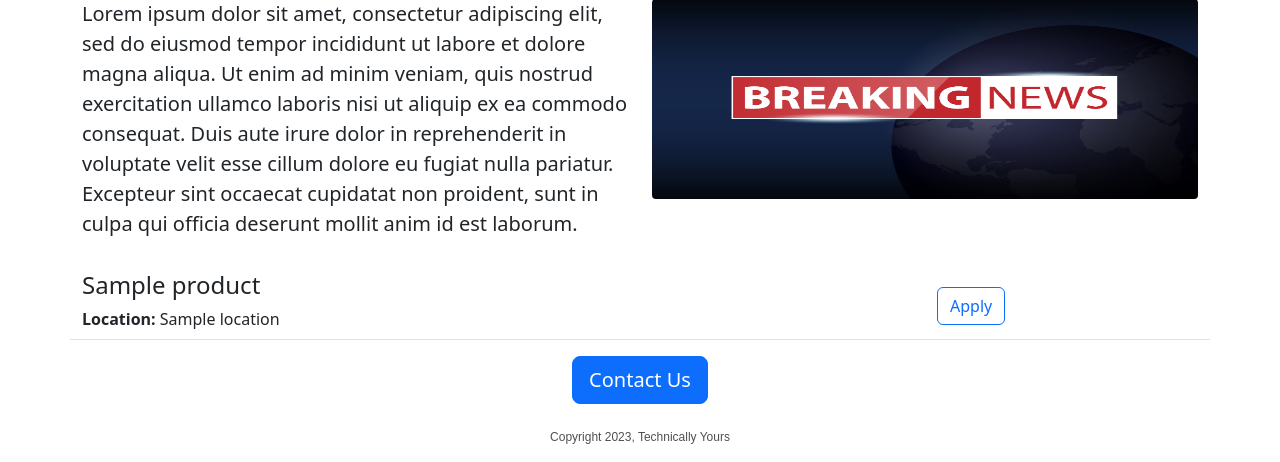
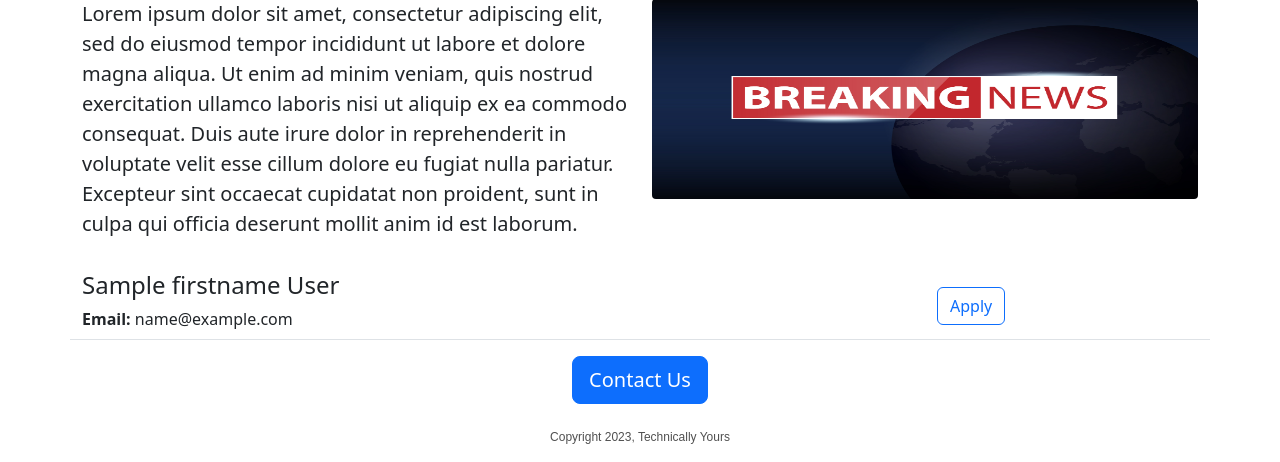
Before and after one commit to iffybogus/aitherapist, a Flask app: template templates/home.html in a window 1280 px wide. Shown: the part 495-957 px from the top of the page. Run offline with Flask 2, Linux system fonts and the light colour scheme; the template is opened without the code that fills it: most values are stand-ins (such as "Sample title", 1, 10 or a date in 2020); parts of the project's set-up code (start-up, migrations or seed data) failed here and were passed over.

Commit message:
Added load_clients from database

```diff
--- a/database.py
+++ b/database.py
@@ -1,9 +1,14 @@
 #import sqlalchemy
 #print(sqlalchemy.__version__)
-import pymysql
+#import pymysql
 from sqlalchemy import create_engine, text
+
+def load_clients():
+  with engine.connect() as conn:
+    result = conn.execute(text("select * from clients"))
+    return result.all()
+
 db_connection = "mysql+pymysql://3p5hvajgf7l768p9b6ya:pscale_pw_odbVEmFRLrPRd2dlLX7mfbDZKJH1N2K9p72SESoFnOk@us-east.connect.psdb.cloud/aitherapist?charset=utf8mb4"
-
 
 engine = create_engine(db_connection,
   connect_args = {
@@ -12,6 +17,4 @@ engine = create_engine(db_connection,
     }
   })
 
-with engine.connect() as conn:
-  result = conn.execute(text("select * from clients"))
-  print(result.all())
+print(load_clients())
--- a/main.py
+++ b/main.py
@@ -1,41 +1,16 @@
 from flask import Flask, render_template, jsonify
+from database import load_clients
 
 app = Flask(__name__)
 
-SERVICES = [
-  {
-    'id': 2,
-    'product': "Sex Therapy",
-    'location': "Enugu",
-    'price': '$75'
-  },
-  {
-    'id': 3,
-    'product': "Speech Therapy",
-    'location': "Dallas",
-    'price': '$175'
-  },
-  {
-    'id': 4,
-    'product': "Drug Therapy",
-    'location': "New York",
-    'price': '$250'
-  },
-  {
-    'id': 5,
-    'product': "Gambling Therapy",
-    'location': "Enugu",
-    'price': '$75'
-  }
-]
-
 @app.route('/')
 def index():
-    return render_template("home.html", services = SERVICES, company_name="Technically Yours")
+    clients = load_clients()
+    return render_template("home.html", clients=clients, company_name="Technically Yours")
 
 @app.route("/services")
 def list_services():
-  return jsonify(SERVICES)
+  return jsonify(clients)
 
 # if we invoke program with python
 if __name__ == "__main__":
--- /dev/null
+++ b/templates/clients.html
@@ -0,0 +1,12 @@
+<div class="border-bottom row" style="margin-bottom: 16px; padding-bottom: 8px;">
+  <div class="col-9">
+    <h4>{{client['firstname']}} {{client['lastname']}}</h4>
+          <div><b>Email: </b>{{client['email']}}</div>
+      {% if 'vcode' in client %}
+          <div><b>Code: </b>{{client['vcode']}}</div>
+      {% endif %}
+  </div>
+  <div class="col-3">
+      <a type="button" class="btn btn-outline-primary" href="http://cisco.com" target="_blank" style="margin-top: 16px; align">Apply</a>
+  </div>
+</div>
--- a/templates/home.html
+++ b/templates/home.html
@@ -47,9 +47,9 @@
     </div>
     <div class="d-none d-md-block col-md-6"><img src="https://AI-Therapist-Bot.iffybogus.repl.co/static/breaking_news.png" height="200px" width="100%" style="border-radius:4px;"></div></div>
   <p>
-    {% for service in services %}
+    {% for client in clients %}
 
-    {% include 'serviceitem.html' %}
+    {% include 'clients.html' %}
 
      {% endfor %}
   </p>
```
